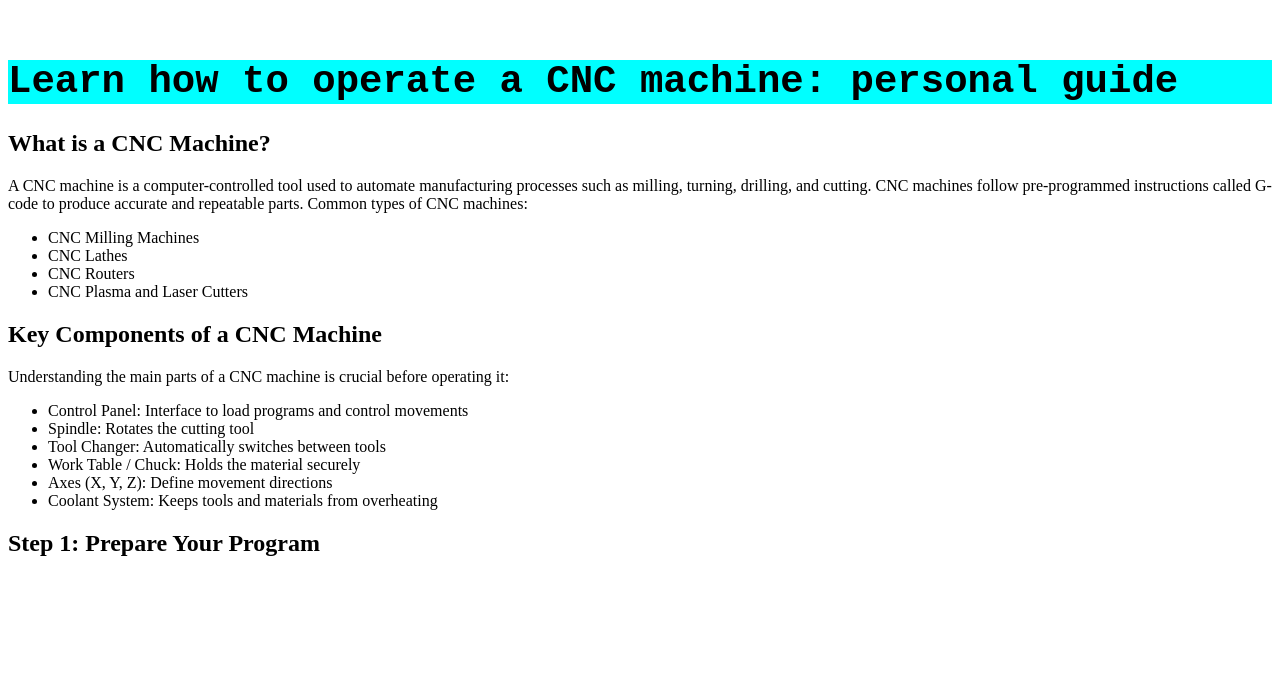
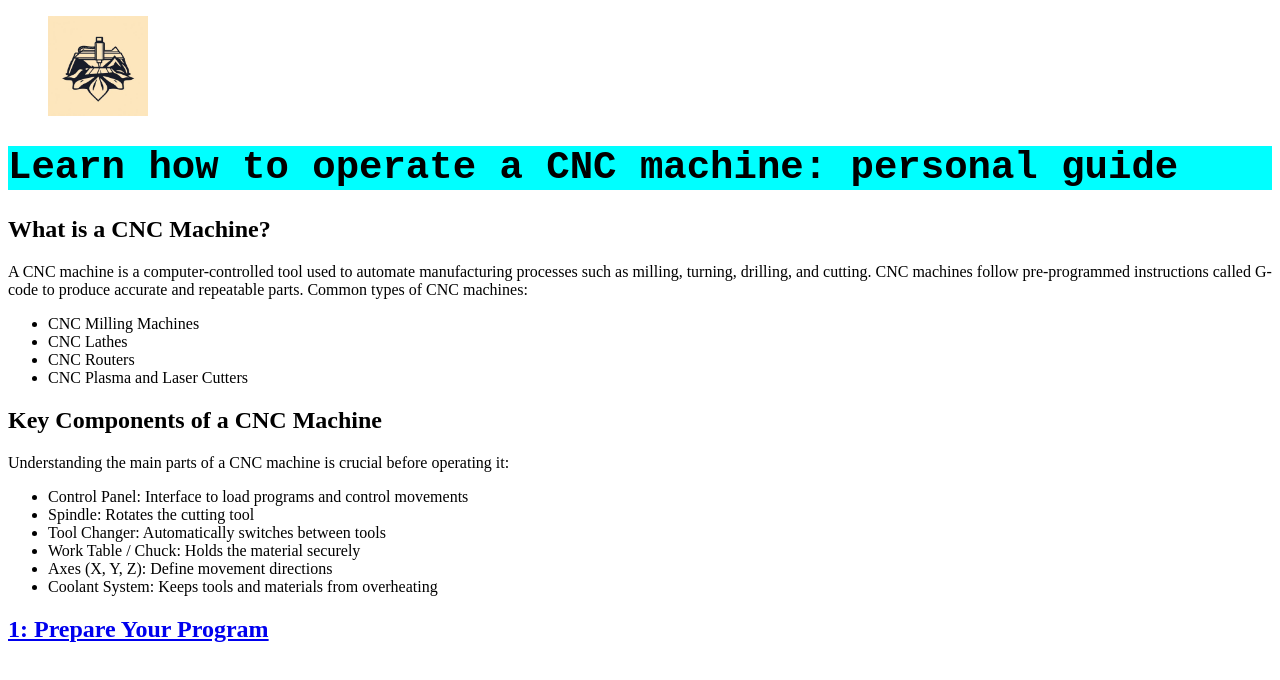
Before and after one commit to cristalacie/MyFirstWebsite, a plain HTML site: page index.html in a window 1280 px wide. Drawn offline with Linux system fonts and the light colour scheme.

Commit message:
new index

```diff
--- a/index.html
+++ b/index.html
@@ -10,7 +10,7 @@
     <header>
 
         <figure>
-            <img src="/learn.about.cnc/img/cnclogo.jpg" alt="" width="100px" >
+            <img src="./img/cnclogo.jpg" alt="" width="100px" >
         </figure>
             </div>
         <h1> Learn how to operate a CNC machine: personal guide</h1>
@@ -43,7 +43,7 @@
         </p>
     </section>
     <section id="steps">
-        <h2>Step 1: Prepare Your Program</h2>
+        <h2><a href="a.html">1: Prepare Your Program </a> </h2>
     </section>
 
 </body>
```
